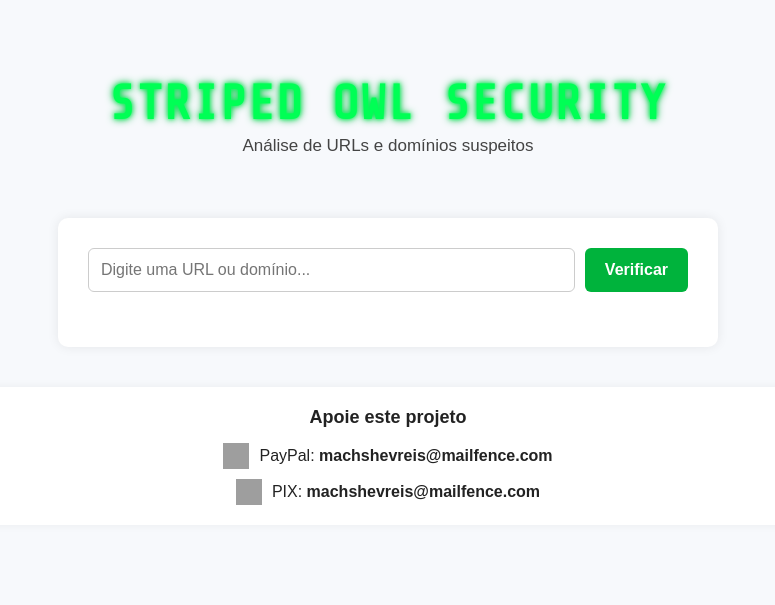
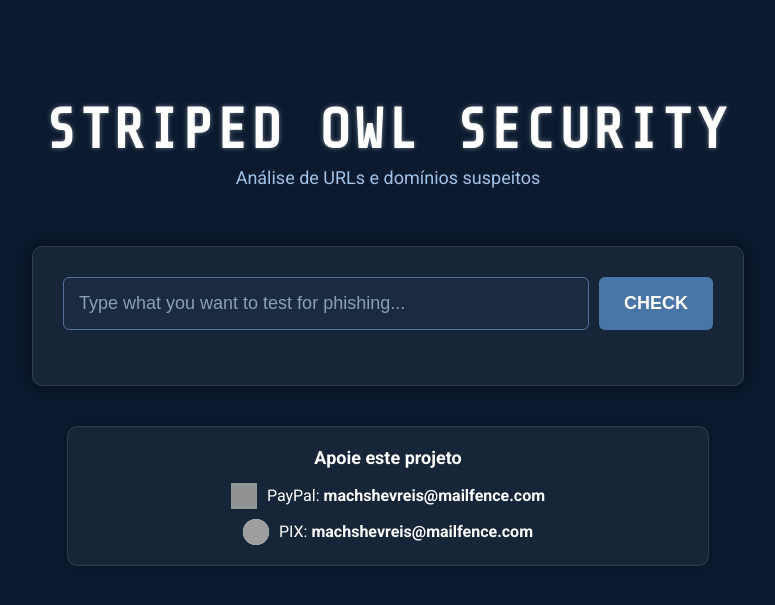
Before and after one commit to FFReis23/stripedowlsecurity, a Flask app: page / in a window 1280 px wide. Shown: the top 605 px of the page, without its empty margins (252-1027 px from the left). Run offline with Flask 3, Linux system fonts and the light colour scheme; grey boxes are pictures that could not be loaded.

Commit message:
Update index.html

```diff
--- a/templates/index.html
+++ b/templates/index.html
@@ -5,46 +5,51 @@
     <meta name="viewport" content="width=device-width, initial-scale=1" />
     <title>Striped Owl Security</title>
 
-  <!-- Fonte estilo hacker -->
     <link href="https://fonts.googleapis.com/css2?family=Share+Tech+Mono&display=swap" rel="stylesheet">
 
+    <link href="https://fonts.googleapis.com/css2?family=Roboto:wght@400;700&display=swap" rel="stylesheet">
+
     <style>
+        /* Cores inspiradas na imagem: Fundo escuro/azul marinho, montanhas/céu escuros, texto claro */
         body {
-      font-family: Arial, sans-serif;
-      background: #f7f9fc;
-      color: #222;
+            font-family: 'Roboto', Arial, sans-serif;
+            /* Cor de fundo base: Azul escuro, similar ao céu/água na imagem */
+            background-color: #0b1a2f;
+            color: #ffffff; /* Texto claro */
             margin: 0;
             padding: 0;
         }
 
         .header {
             text-align: center;
-      padding: 45px 20px;
+            padding: 60px 20px 40px; /* Mais padding no topo para centralizar */
         }
 
         h1 {
             font-family: "Share Tech Mono", monospace;
-      font-size: 48px;
+            font-size: 56px; /* Aumentado para destaque */
             font-weight: 600;
-      color: #00ff55; /* verde neon hacker */
-      text-shadow: 0 0 4px #00ff55, 0 0 8px #00b340;
-      letter-spacing: 2px;
-      margin-bottom: 10px;
+            color: #ffffff; /* Texto branco puro */
+            text-shadow: 0 0 5px rgba(255, 255, 255, 0.4); /* Leve brilho branco */
+            letter-spacing: 4px; /* Aumentado */
+            margin-bottom: 5px;
         }
 
         .subtitle {
-      font-size: 17px;
-      color: #444;
-      margin-top: -5px;
+            font-size: 18px;
+            color: #a0c3e7; /* Azul claro para o subtítulo */
+            margin-top: 5px;
         }
 
         .container {
-      max-width: 600px;
+            max-width: 650px; /* Levemente mais largo para acomodar o input box */
             margin: 0 auto;
-      background: #fff;
+            /* Fundo do container transparente ou sutilmente diferente do body */
+            background: rgba(255, 255, 255, 0.05);
             padding: 30px;
             border-radius: 10px;
-      box-shadow: 0 0 12px rgba(0,0,0,0.08);
+            box-shadow: 0 0 20px rgba(0, 0, 0, 0.5); /* Sombra mais escura */
+            border: 1px solid rgba(255, 255, 255, 0.1); /* Borda sutil */
         }
 
         .input-box {
@@ -55,49 +60,64 @@
 
         input[type="text"] {
             flex: 1;
-      padding: 12px;
-      border: 1px solid #ccc;
+            padding: 15px; /* Aumentado o padding para se parecer com a imagem */
+            border: 1px solid #557096; /* Borda cinza/azul sutil */
             border-radius: 6px;
-      font-size: 16px;
+            font-size: 18px;
+            background-color: #1a2a40; /* Fundo do input mais escuro que o container */
+            color: #ffffff;
+        }
+
+        input[type="text"]::placeholder {
+            color: #8c9fae;
         }
 
         button {
-      padding: 12px 20px;
+            padding: 15px 25px; /* Aumentado o padding para se parecer com a imagem */
             border: none;
-      background: #00b33c;
+            /* Cor do botão similar ao botão CHECK da imagem */
+            background: #4a75a7;
             color: white;
             border-radius: 6px;
             cursor: pointer;
-      font-size: 16px;
+            font-size: 18px;
             font-weight: bold;
+            transition: background 0.3s;
         }
 
         button:hover {
-      background: #00992f;
+            background: #5b87c7; /* Cor mais clara no hover */
         }
 
         .result-box {
             margin-top: 20px;
-      background: #eef4ff;
+            background: #1a2a40;
             padding: 20px;
             border-radius: 8px;
-      border-left: 4px solid #007bff;
+            border-left: 4px solid #4a75a7;
             white-space: pre-wrap;
+            color: #ffffff;
+            font-size: 16px;
         }
 
         .support-box {
             margin-top: 40px;
             padding: 20px;
             text-align: center;
-      background: #ffffff;
+            background: rgba(255, 255, 255, 0.05); /* Fundo sutil */
             border-radius: 10px;
-      box-shadow: 0 0 10px rgba(0,0,0,0.06);
+            box-shadow: 0 0 10px rgba(0,0,0,0.3);
+            color: #ffffff;
+            border: 1px solid rgba(255, 255, 255, 0.1);
+            max-width: 600px;
+            margin: 40px auto;
         }
 
         .support-title {
             font-size: 18px;
             font-weight: bold;
             margin-bottom: 15px;
+            color: #ffffff;
         }
 
         .support-method {
@@ -112,6 +132,14 @@
         .support-method img {
             width: 26px;
             height: 26px;
+            filter: invert(1) hue-rotate(180deg) brightness(1.5); /* Ajuste de cor para ícones em fundo escuro */
+        }
+
+        /* Ajuste específico para o PIX, que é SVG preto */
+        .support-method img[src*="PIX_logo"] {
+            filter: invert(0) !important; /* PIX deve ter a cor original (branco/cinza) */
+            background-color: white;
+            border-radius: 50%;
         }
     </style>
 
@@ -126,8 +154,8 @@
     <div class="container">
         <form method="POST">
             <div class="input-box">
-        <input type="text" name="url" placeholder="Digite uma URL ou domínio..." required>
-        <button type="submit">Verificar</button>
+                <input type="text" name="url" placeholder="Type what you want to test for phishing..." required>
+                <button type="submit">CHECK</button>
                 </div>
         </form>
 
@@ -140,12 +168,12 @@
         <div class="support-title">Apoie este projeto</div>
 
         <div class="support-method">
-      <img src="https://cdn-icons-png.flaticon.com/512/174/174861.png">
+            <img src="https://cdn-icons-png.flaticon.com/512/174/174861.png" alt="PayPal Icon">
             <span>PayPal: <b>machshevreis@mailfence.com</b></span>
         </div>
 
         <div class="support-method">
-      <img src="https://upload.wikimedia.org/wikipedia/commons/0/04/PIX_logo.svg">
+            <img src="https://upload.wikimedia.org/wikipedia/commons/0/04/PIX_logo.svg" alt="PIX Icon">
             <span>PIX: <b>machshevreis@mailfence.com</b></span>
         </div>
     </div>
```
Lines whose indentation alone changed are shown as unchanged.
